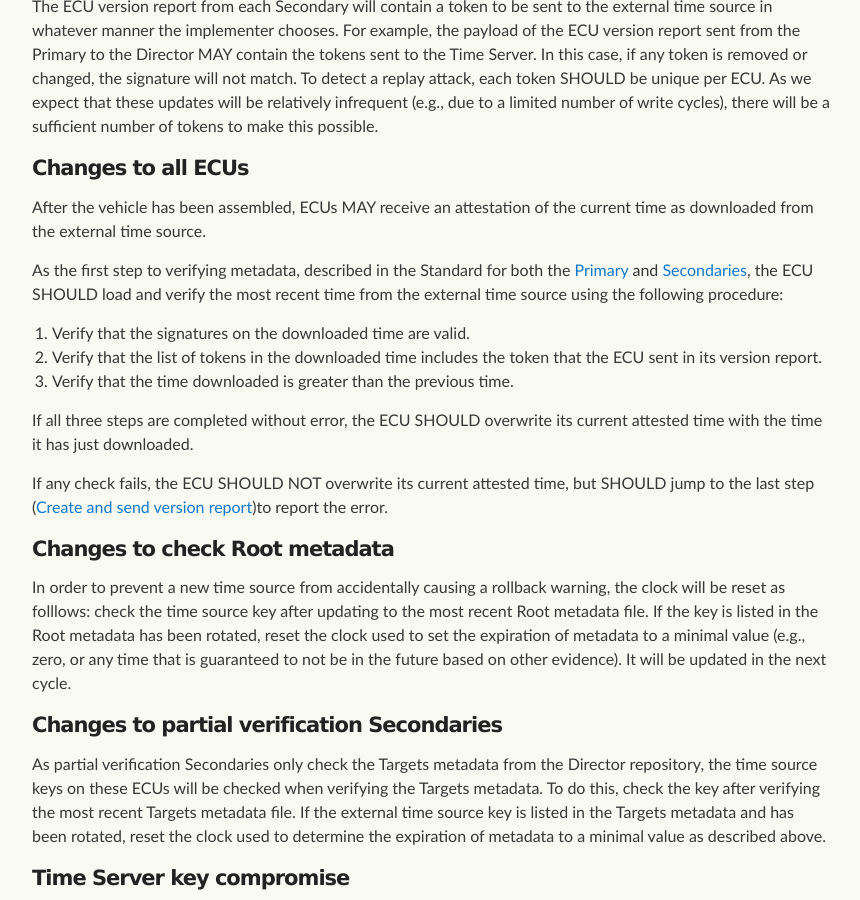
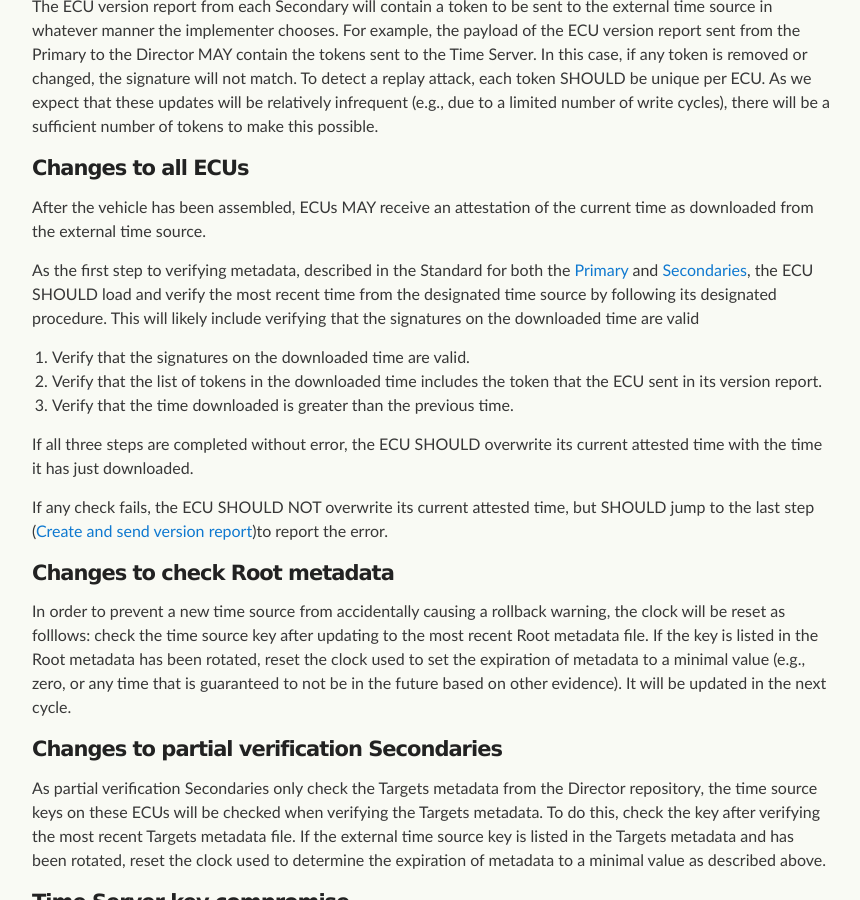
Before and after one commit to uptane/deployment-considerations, a Jekyll site: the page built from repositories.md, in a window 1280 px wide and 900 px high, scrolled down 1695 px. Shown: the whole window, without its empty margins (208-1068 px from the left). Built offline with Jekyll 4.4.1, drawn with Linux system fonts in a browser that asks for light colours; our own code applies the rules of GitHub Pages for plain Markdown files.

Commit message:
Update repositories.md

```diff
--- a/repositories.md
+++ b/repositories.md
@@ -47,7 +47,7 @@ The ECU version report from each Secondary will contain a token to be sent to th
 
 After the vehicle has been assembled, ECUs MAY receive an attestation of the current time as downloaded from the external time source.
 
-As the first step to verifying metadata, described in the Standard for both the [Primary](https://uptane.github.io/papers/uptane-standard.1.1.0.html#check_time_primary) and [Secondaries](https://uptane.github.io/papers/uptane-standard.1.1.0.html#verify_time), the ECU SHOULD load and verify the most recent time from the external time source using the following procedure:
+As the first step to verifying metadata, described in the Standard for both the [Primary](https://uptane.github.io/papers/uptane-standard.1.1.0.html#check_time_primary) and [Secondaries](https://uptane.github.io/papers/uptane-standard.1.1.0.html#verify_time), the ECU SHOULD load and verify the most recent time from the designated time source by following its designated procedure. This will likely include verifying that the signatures on the downloaded time are valid
 
 1. Verify that the signatures on the downloaded time are valid.
 2. Verify that the list of tokens in the downloaded time includes the token that the ECU sent in its version report.
```
